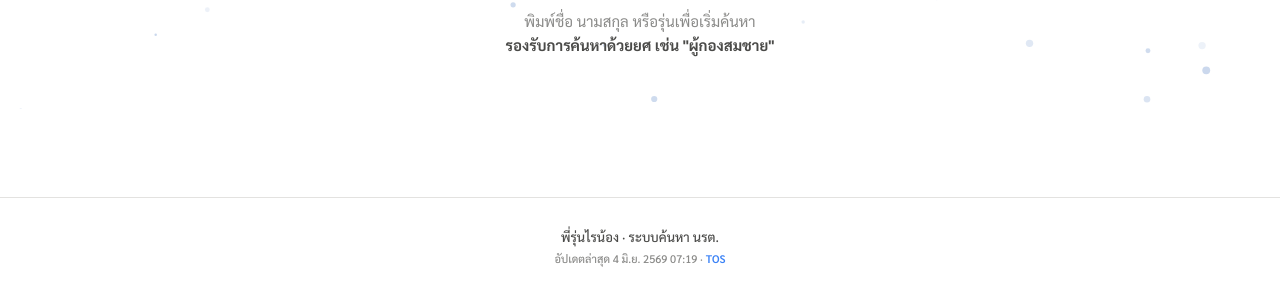
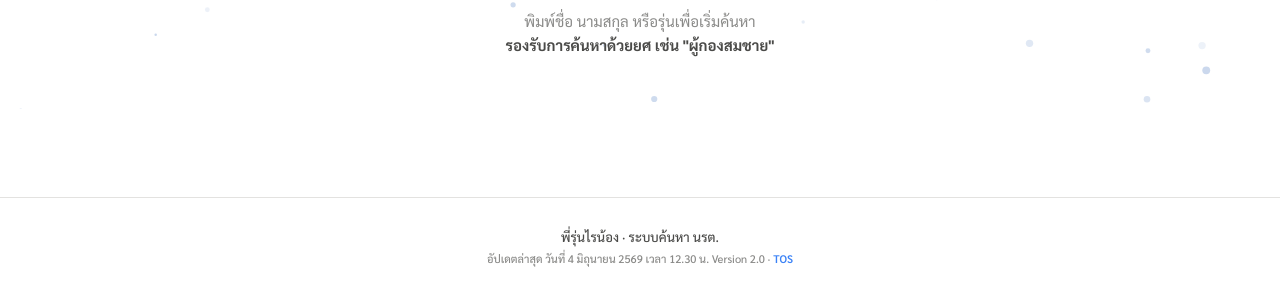
Before and after one commit to noreversez/Peerunrai, a website: page public/index.html in a window 1280 px wide. Shown: the part 691-987 px from the top of the page. Drawn offline with Linux system fonts and the light colour scheme.

Commit message:
UI: Update footer to display static version and date (Version 2.0)

```diff
--- a/public/index.html
+++ b/public/index.html
@@ -837,16 +837,11 @@
 <footer>
   <div style="margin-bottom: 6px;">พี่รุ่นไรน้อง · ระบบค้นหา นรต.</div>
   <div style="font-size: 11px; color: var(--text-3);">
-    <span id="liveUpdateTime"></span> · <a href="#" id="footerTos" style="color: #3b82f6; font-weight: 600; text-decoration: none;">TOS</a>
+    <span id="liveUpdateTime">อัปเดตล่าสุด วันที่ 4 มิถุนายน 2569 เวลา 12.30 น. Version 2.0</span> · <a href="#" id="footerTos" style="color: #3b82f6; font-weight: 600; text-decoration: none;">TOS</a>
   </div>
 </footer>
 
 <script>
-  // ตั้งค่าเวลาปัจจุบัน
-  document.getElementById('liveUpdateTime').textContent = 'อัปเดตล่าสุด ' + new Date().toLocaleString('th-TH', {
-    day: 'numeric', month: 'short', year: 'numeric', hour: '2-digit', minute: '2-digit'
-  });
-
   const input     = document.getElementById('searchInput');
   const clearBtn  = document.getElementById('clearBtn');
   const section   = document.getElementById('resultsSection');
```
